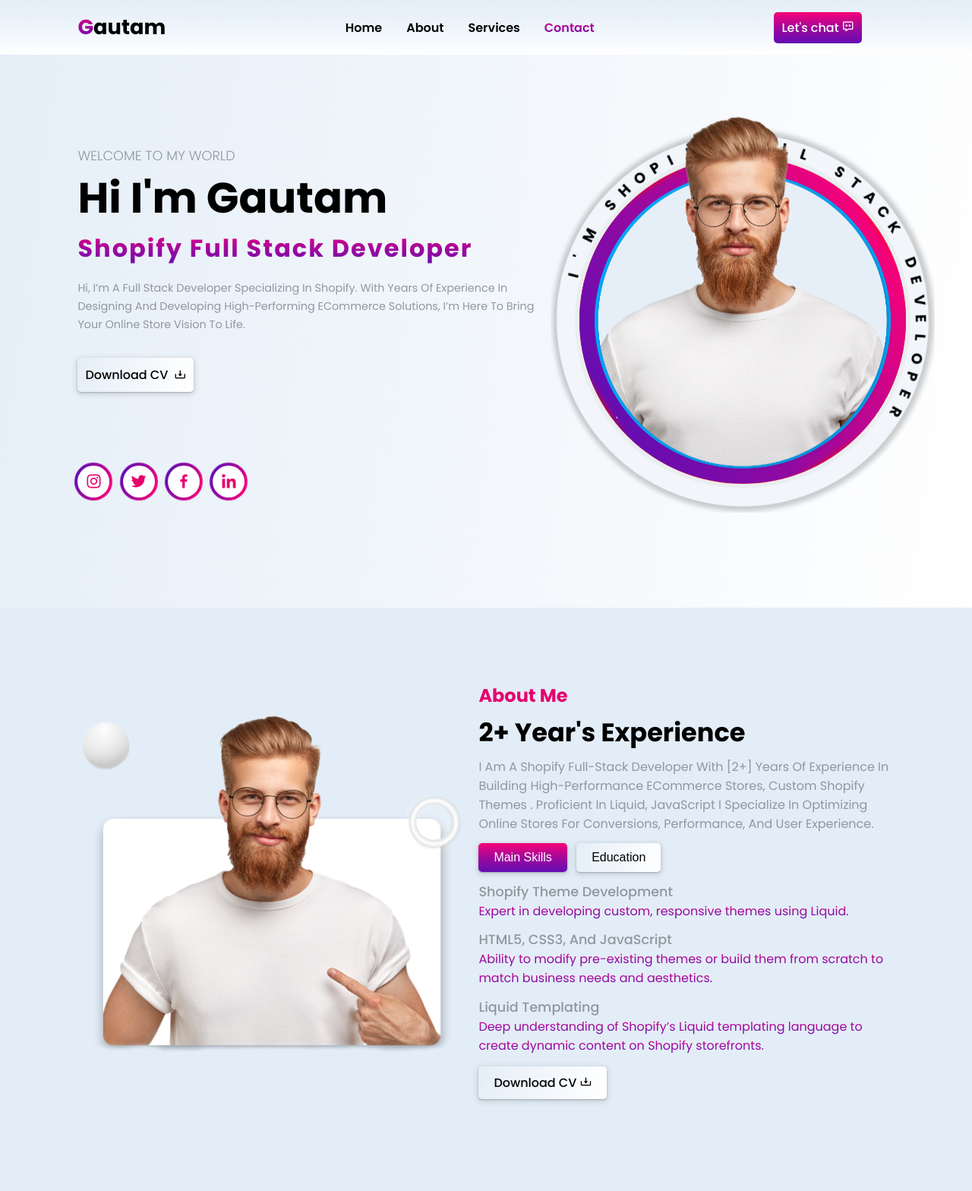
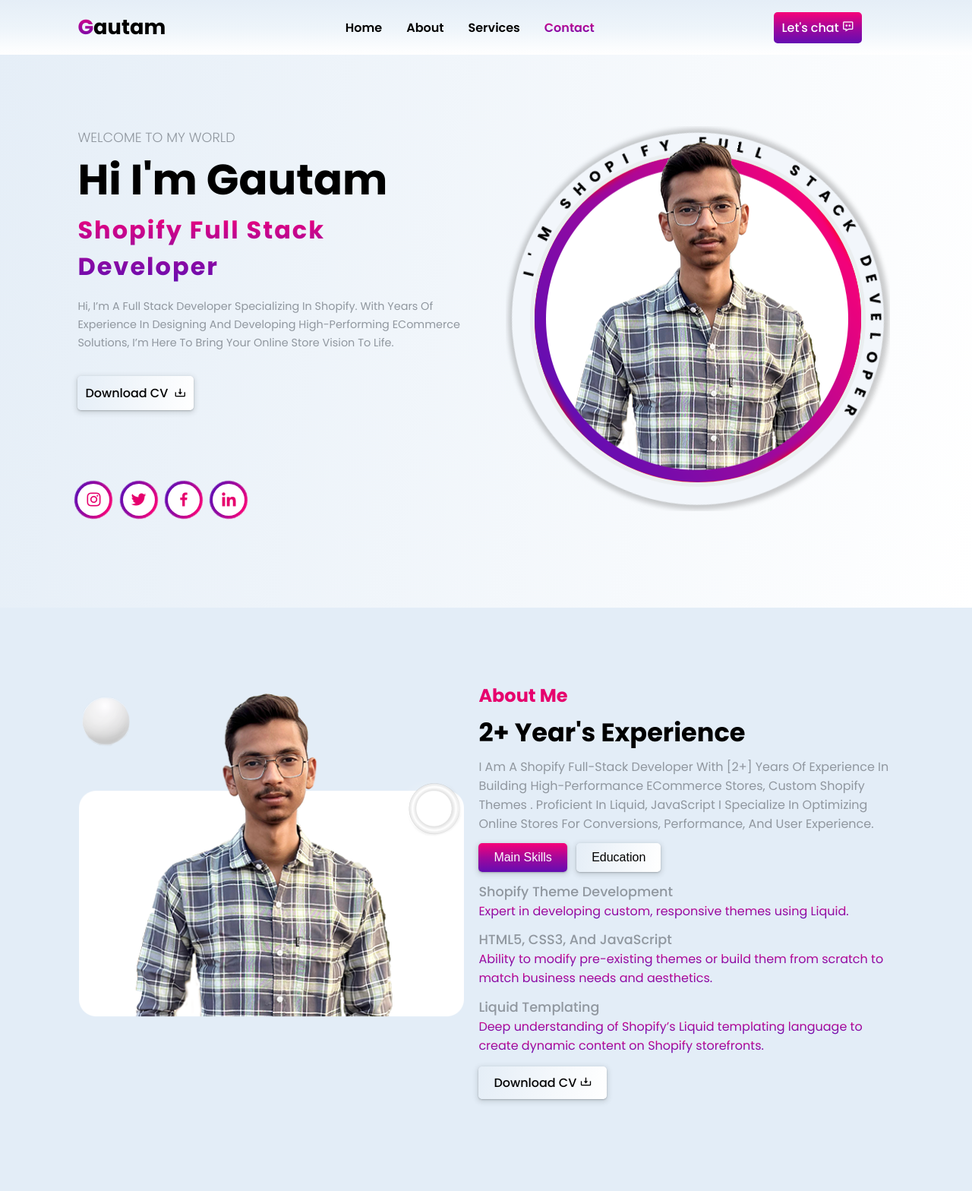
Before and after one commit to Gautamvala36/portfolio, a plain HTML site: page index.html in a window 1280 px wide. Shown: the top 1568 px of the page at 76% size. Drawn offline with nearby package versions, Linux system fonts and the light colour scheme; files whose address does not match are found by name.

Commit message:
Update: <describe what changed>

```diff
--- a/index.html
+++ b/index.html
@@ -69,7 +69,7 @@
             </div>
         </div>
         <div class="img-hero">
-            <img src="img/hero.png" alt="">
+            <img src="img/Image.png" alt="">
             <div class="rotate-text">
                 <div class="text">
                     <p>I'm Shopify Full Stack Developer</p>
@@ -81,7 +81,7 @@
 
     <section class="about" id="about">
         <div class="about-img">
-            <img src="img/aboutMe.png" alt="" class="aboutHero">
+            <img src="img/image-Square.png" alt="" class="aboutHero">
             <div class="showcase-ring">
                 <img src="shapes/ring.png" class="ring">
                 <img src="shapes/circle.png" class="circle">
--- a/style.css
+++ b/style.css
@@ -296,15 +296,15 @@
 
 .img-hero img {
   position: relative;
-  width: 400px;
+  width: auto;
   height: auto;
   z-index: 10;
 }
 
 .rotate-text {
   position: absolute;
-  top: 4%;
-  left: -53px;
+  top: 5%;
+  left: -12px;
   display: flex;
   justify-content: center;
   align-items: center;
@@ -1222,8 +1222,12 @@
   .input-box input {
     width: 100%;
   }
-  .rotate-text {
+  .rotate-text,
+  .img-hero {
     display: none;
+  }
+  .home, .portfolio-box {
+    flex-direction: unset;
   }
   .img-hero img {
     width: 100%;
```
